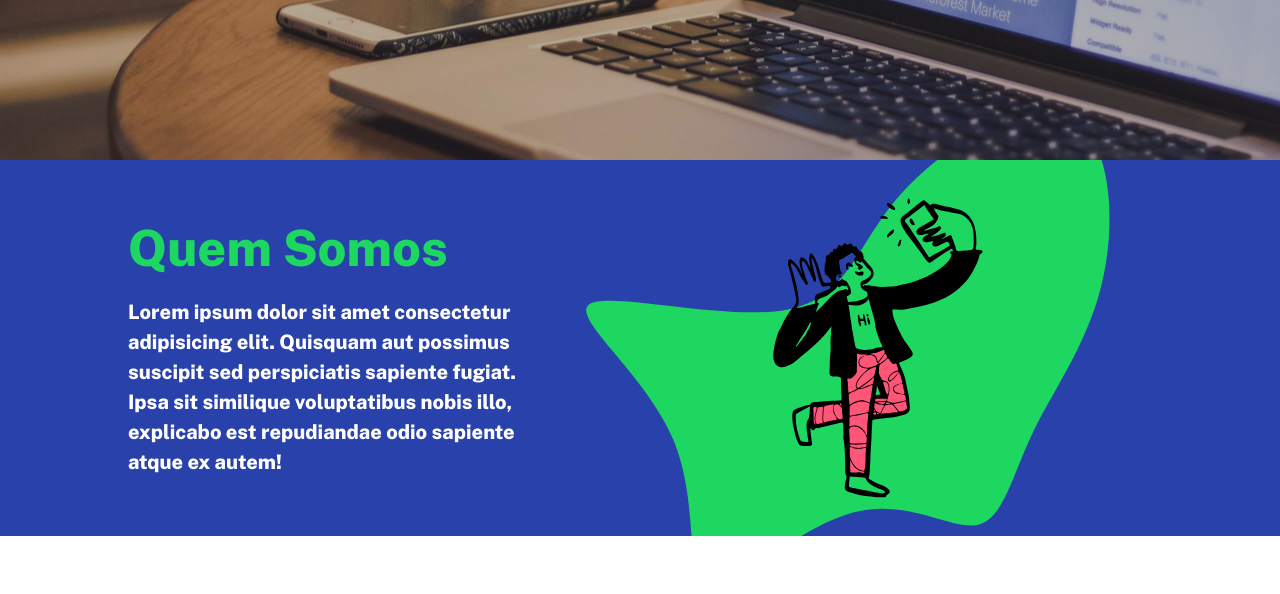
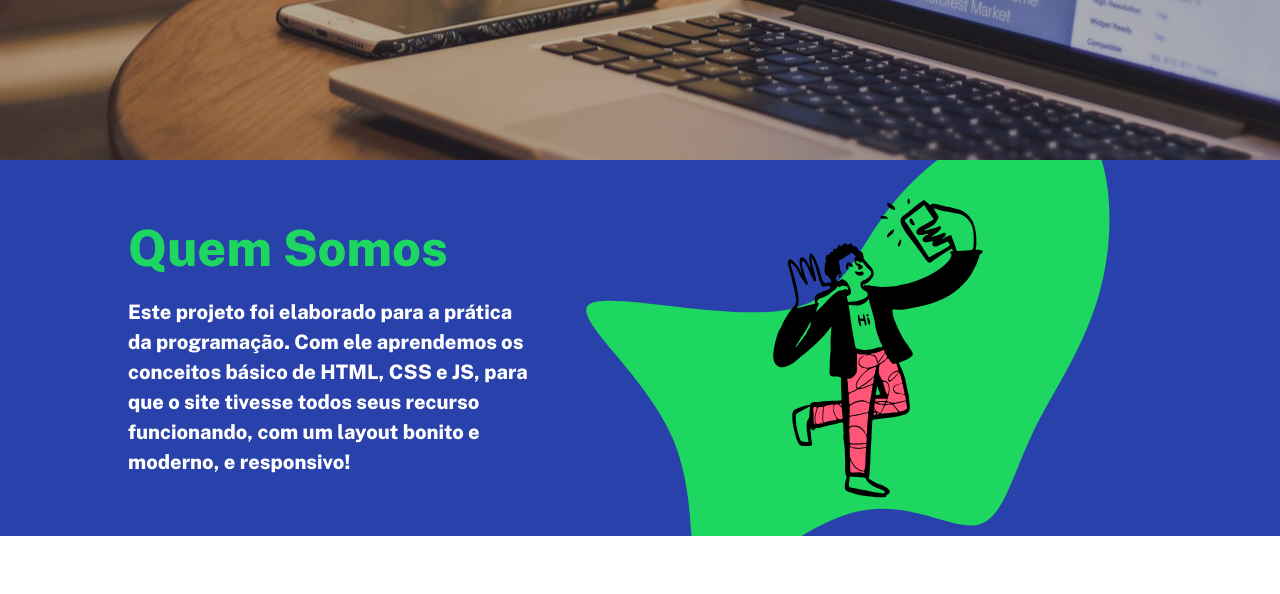
Before and after one commit to KarynCunha/projeto-landing-page, a plain HTML site: page index.html in a window 1280 px wide. Shown: the part 665-1259 px from the top of the page. Drawn offline with nearby package versions, Linux system fonts and the light colour scheme.

```diff
--- a/index.html
+++ b/index.html
@@ -49,7 +49,7 @@
                 <div class="informacoes">
                     <h2 class="titulo">Quem Somos</h2>
 
-                    <p class="texto">Lorem ipsum dolor sit amet consectetur adipisicing elit. Quisquam aut possimus suscipit sed perspiciatis sapiente fugiat. Ipsa sit similique voluptatibus nobis illo, explicabo est repudiandae odio sapiente atque ex autem!</p>
+                    <p class="texto">Este projeto foi elaborado para a prática da programação. Com ele aprendemos os conceitos básico de HTML, CSS e JS, para que o site tivesse todos seus recurso funcionando, com um layout bonito e moderno, e responsivo!</p>
                 </div>
 
                 <img src="./src/imagens/composition-12.svg" class="imagem" alt="personagem com celular na mão">
```
Also changed, not shown: 2 other files.
